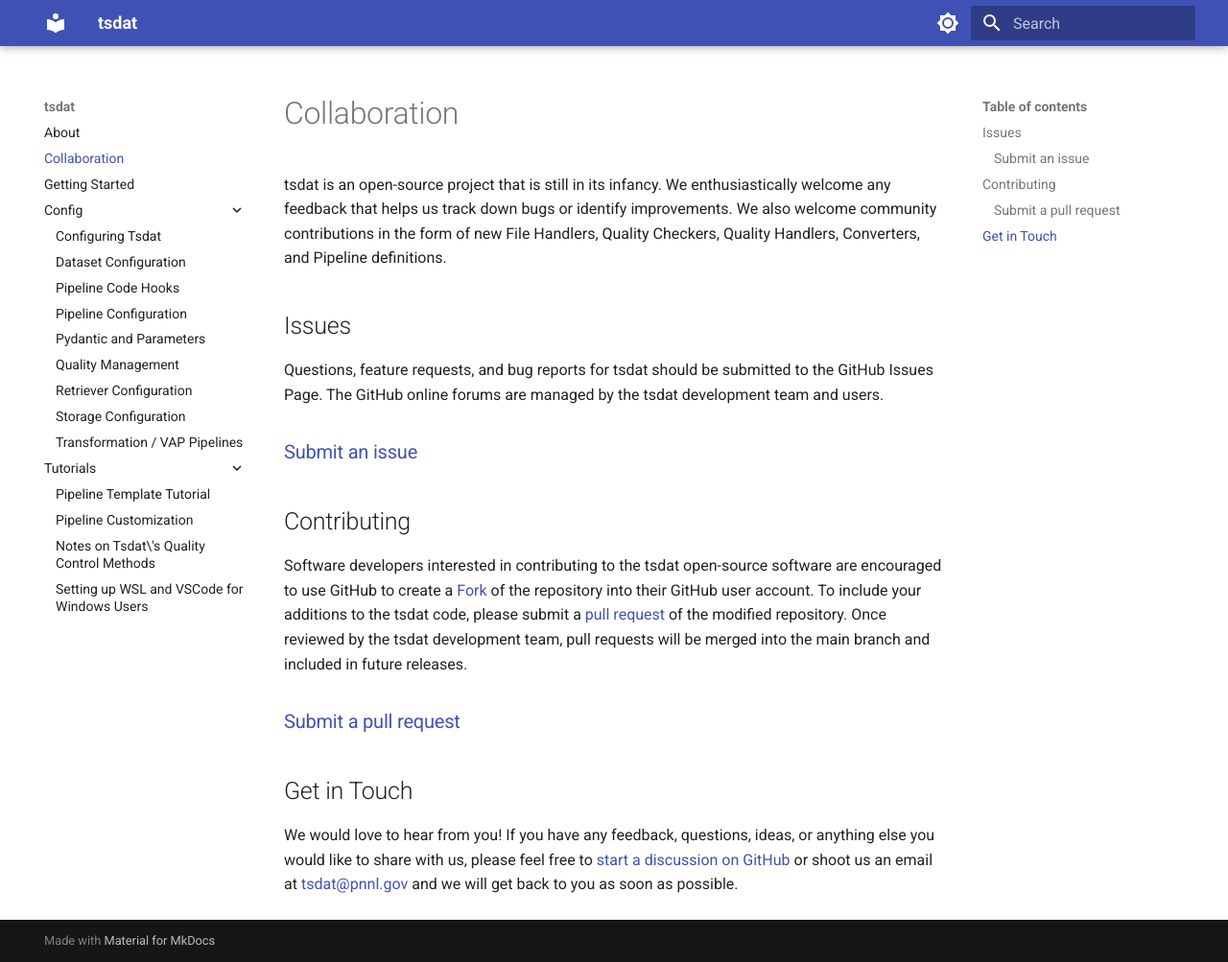
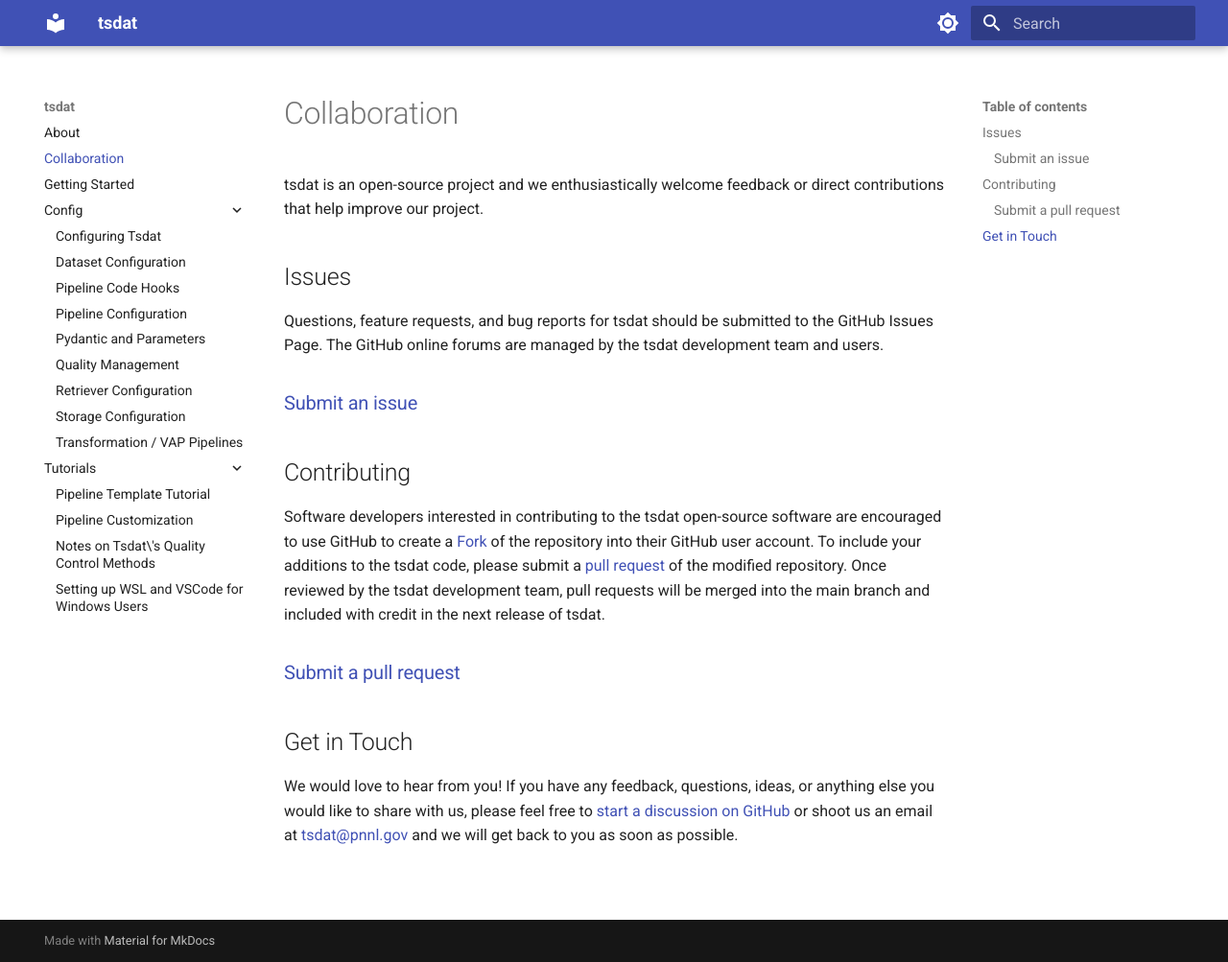
Before and after one commit to tsdat/tsdat, an MkDocs documentation site: the page built from docs/collaboration.md, in a window 1280 px wide and 1003 px high. Shown: the whole window at 96% size. Built offline with MkDocs 1.6.1 and Material for MkDocs 9.7.7, drawn with Linux system fonts in a browser that asks for light colours.

Commit message:
Update more pages

```diff
--- a/docs/collaboration.md
+++ b/docs/collaboration.md
@@ -1,37 +1,28 @@
 # Collaboration
 
-tsdat is an open-source project that is still in its infancy. We
-enthusiastically welcome any feedback that helps us track down bugs or
-identify improvements. We also welcome community contributions in the
-form of new File Handlers, Quality Checkers, Quality Handlers,
-Converters, and Pipeline definitions.
+tsdat is an open-source project and we enthusiastically welcome feedback or direct contributions that help improve our
+project.
 
 ## Issues
 
-Questions, feature requests, and bug reports for tsdat should be
-submitted to the GitHub Issues Page. The GitHub online forums are
-managed by the tsdat development team and users.
+Questions, feature requests, and bug reports for tsdat should be submitted to the GitHub Issues Page. The GitHub online
+forums are managed by the tsdat development team and users.
 
 ### [Submit an issue](https://github.com/tsdat/tsdat/issues)
 
 ## Contributing
 
-Software developers interested in contributing to the tsdat open-source
-software are encouraged to use GitHub to create a
-[Fork](https://help.github.com/en/github/getting-started-with-github/fork-a-repo)
-of the repository into their GitHub user account. To include your
-additions to the tsdat code, please submit a [pull
-request](https://help.github.com/en/github/collaborating-with-issues-and-pull-requests/creating-a-pull-request)
-of the modified repository. Once reviewed by the tsdat development team,
-pull requests will be merged into the main branch and included in future
-releases.
+Software developers interested in contributing to the tsdat open-source software are encouraged to use GitHub to create
+a [Fork](https://help.github.com/en/github/getting-started-with-github/fork-a-repo) of the repository into their GitHub
+user account. To include your additions to the tsdat code, please submit a
+[pull request](https://help.github.com/en/github/collaborating-with-issues-and-pull-requests/creating-a-pull-request)
+of the modified repository. Once reviewed by the tsdat development team, pull requests will be merged into the main
+branch and included with credit in the next release of tsdat.
 
 ### [Submit a pull request](https://github.com/tsdat/tsdat/pulls)
 
 ## Get in Touch
 
-We would love to hear from you! If you have any feedback, questions,
-ideas, or anything else you would like to share with us, please feel
-free to [start a discussion on
-GitHub](https://github.com/tsdat/tsdat/discussions) or shoot us an email
-at <tsdat@pnnl.gov> and we will get back to you as soon as possible.
+We would love to hear from you! If you have any feedback, questions, ideas, or anything else you would like to share
+with us, please feel free to [start a discussion on GitHub](https://github.com/tsdat/tsdat/discussions) or shoot us an
+email at [tsdat@pnnl.gov](mailto:tsdat@pnnl.gov) and we will get back to you as soon as possible.
```
Also changed, not shown: docs/getting_started.md (+6 -5 lines).
